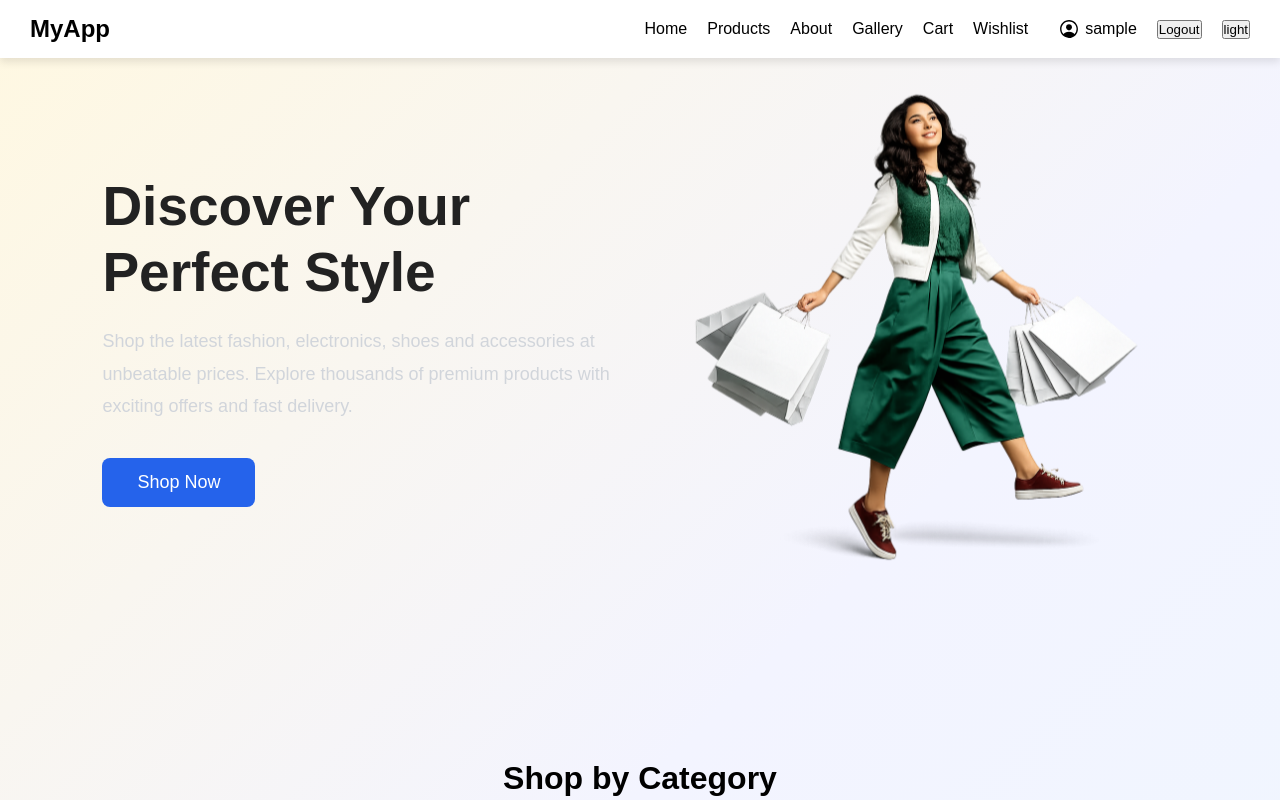
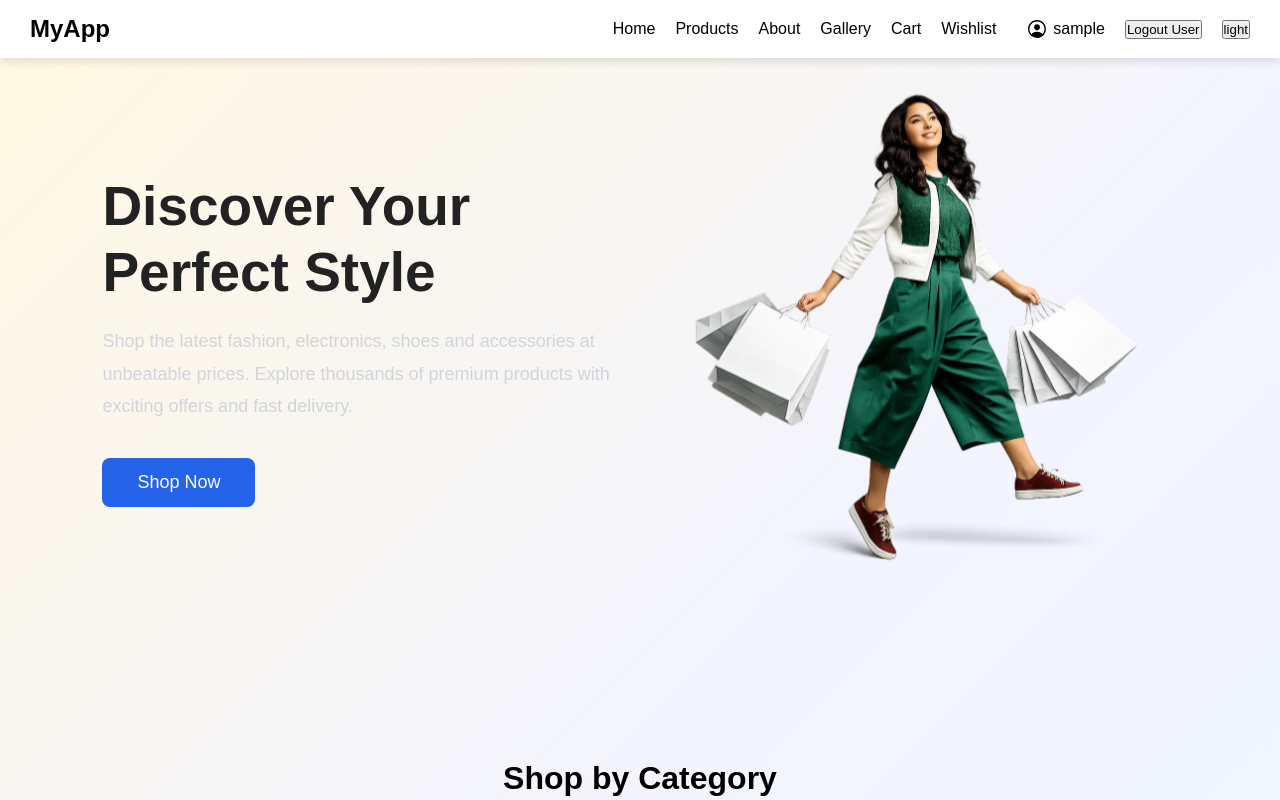
Before and after one commit to jajiteks-ctrl/ecommerce, a React (Create React App) app: page / in a window 1280 px wide. Shown: the top 800 px of the page. Built offline with nearby package versions, Linux system fonts and the light colour scheme; sample sign-in values are in the browser's storage.

Commit message:
fix useEffect in cat

```diff
--- a/src/component/Cart/index.js
+++ b/src/component/Cart/index.js
@@ -1,5 +1,5 @@
 import axios from "axios"
-import { useState, useEffect } from "react"
+import { useState, useEffect, useCallback } from "react"
 import { useNavigate } from "react-router-dom"
 
 const Cart = () => {
@@ -7,15 +7,7 @@ const Cart = () => {
     const [cart, setCart] = useState([])
     const user = JSON.parse(localStorage.getItem("user")) || []
 
-    useEffect(() => {
-        if (user?.id) {
-            fecthCart()
-
-        }
-    }, [user?.id])
-
-
-    const fecthCart = async () => {
+    const fecthCart = useCallback(async () => {
 
         try {
             const res = await axios.get(`https://wqjaxtdxzjmlsaeoxyhq.supabase.co/rest/v1/cart?user_id=eq.${user.id}&select=*,products(*)`, {
@@ -51,7 +43,15 @@ const Cart = () => {
         }
 
 
-    }
+    } ,[user?.id]
+    )
+
+
+    useEffect(() => {
+        if (user?.id) {
+            fecthCart();
+        }
+    }, [user?.id, fecthCart]);
 
     const cartIncrement = async (items) => {
 
@@ -92,7 +92,7 @@ const Cart = () => {
 
             </div>
 
-            <button onClick = {()=>navigate("/checkout")}>Check out</button>
+            <button onClick={() => navigate("/checkout")}>Check out</button>
         </div>
     )
 
--- a/src/component/Navbar/index.js
+++ b/src/component/Navbar/index.js
@@ -47,7 +47,7 @@ const Navbar = ({ displayUser }) => {
                             {displayUser.username}
                         </span>
                     )}
-                    <button onClick = {handleLogout}>Logout</button>
+                    <button onClick = {handleLogout}>Logout User</button>
                 </>) : (<> <Link to="/register">Register</Link>
                     <Link to="/login">Login</Link>
                 </>)}
```
